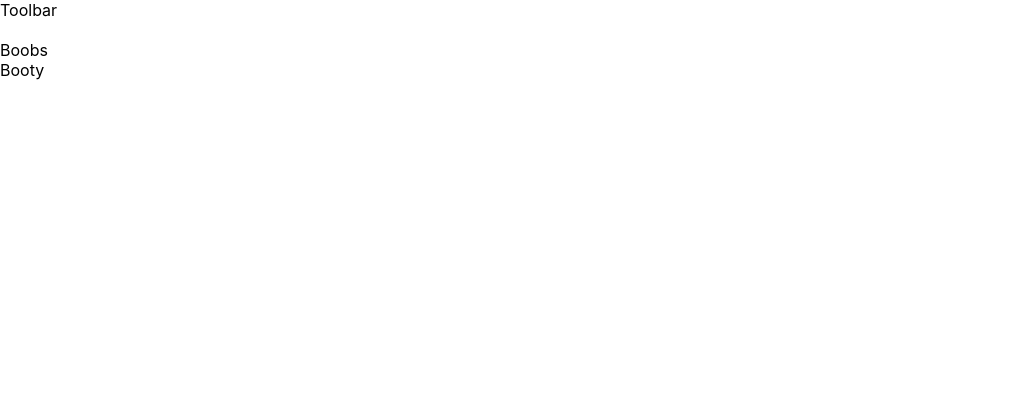
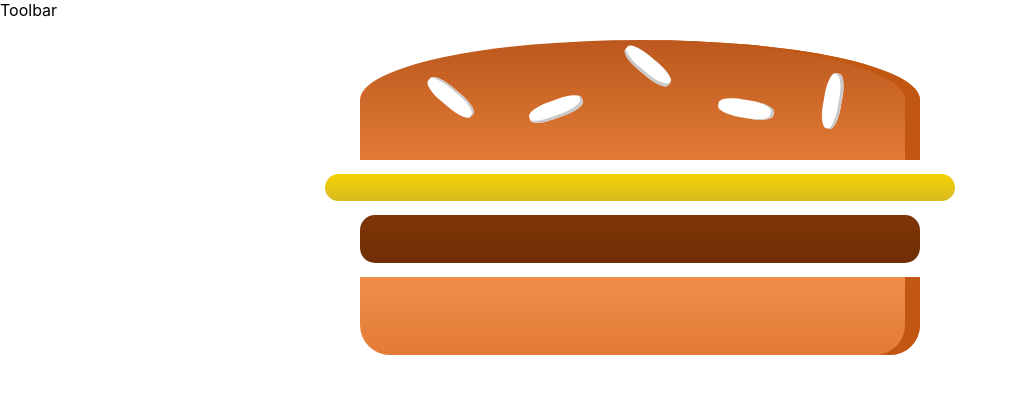
Before and after one commit to Mezba132/Burger-Builder, a React (Create React App) app: page / in a window 1280 px wide. Shown: the top 394 px of the page, without its empty margins (0-1017 px from the left). Built offline with nearby package versions, Linux system fonts and the light colour scheme.

Commit message:
Design Burger, Add prop type validation

```diff
--- a/package.json
+++ b/package.json
@@ -6,6 +6,7 @@
     "@testing-library/jest-dom": "^5.11.6",
     "@testing-library/react": "^11.2.2",
     "@testing-library/user-event": "^12.6.0",
+    "prop-types": "^15.7.2",
     "react": "^17.0.1",
     "react-dom": "^17.0.1",
     "react-scripts": "4.0.1",
--- /dev/null
+++ b/src/components/Burger/Burger.js
@@ -0,0 +1,17 @@
+import React from 'react';
+import Classes from './Burger.module.css';
+import BurgerIngredients from './BurgerIngredients/BurgerIngredients';
+
+const burger = (props) => {
+
+    return (
+        <div className={Classes.Burger}>
+            <BurgerIngredients type="Bread-top"/>
+            <BurgerIngredients type="Cheese"/>
+            <BurgerIngredients type="Meat"/>
+            <BurgerIngredients type="Bread-Bottom"/>
+        </div>
+    )
+}
+
+export default burger;
--- /dev/null
+++ b/src/components/Burger/Burger.module.css
@@ -0,0 +1,30 @@
+.Burger {
+    width: 100%;
+    margin: auto;
+    height: 250px;
+    /* overflow: scroll; */
+    text-align: center;
+    font-weight: bold;
+    font-size: 1.2rem;
+}
+
+@media (min-width: 500px) and (min-height: 400px) {
+    .Burger {
+        width: 350px;
+        height: 300px;
+    }
+}
+
+@media (min-width: 500px) and (min-height: 401px) {
+    .Burger {
+        width: 450px;
+        height: 400px;
+    }
+}
+
+@media (min-width: 1000px) and (min-height: 700px) {
+    .Burger {
+        width: 700px;
+        height: 600px;
+    }
+}
--- /dev/null
+++ b/src/components/Burger/BurgerIngredients/BurgerIngredients.js
@@ -0,0 +1,44 @@
+import React, { Component } from 'react';
+import propTypes from 'prop-types';
+
+import classes from './BurgerIngredients.module.css'
+
+class BurgerIngreditents extends Component {
+    render () {
+        let ingredients = null;
+        switch (this.props.type) {
+            case ('Bread-top'):
+                ingredients = <div className={classes.BreadTop}>
+                    <div className={classes.Seeds1}></div>
+                    <div className={classes.Seeds2}></div>
+                    </div>
+                break;
+            case ('Meat') :
+                ingredients = <div className={classes.Meat}></div>
+                break;
+            case ('Cheese') :
+                ingredients = <div className={classes.Cheese}></div>
+                break;
+            case ('Salad') :
+                ingredients = <div className={classes.Salad}></div>
+                break;
+            case ('Bacon') :
+                ingredients = <div className={classes.Bacon}></div>
+                break;
+            case ('Bread-Bottom') :
+            ingredients = <div className={classes.BreadBottom}></div>
+                break;
+            default:
+                ingredients = null;
+                break;
+        }
+
+        return ingredients;
+    }
+}
+
+BurgerIngreditents.propTypes = {
+    type : propTypes.string.isRequired
+}
+
+export default BurgerIngreditents;
--- /dev/null
+++ b/src/components/Burger/BurgerIngredients/BurgerIngredients.module.css
@@ -0,0 +1,113 @@
+.BreadBottom {
+    height: 13%;
+    width: 80%;
+    background: linear-gradient(#F08E4A, #e27b36);
+    border-radius: 0 0 30px 30px;
+    box-shadow: inset -15px 0 #c15711;
+    margin: 2% auto;
+}
+
+.BreadTop {
+    height: 20%;
+    width: 80%;
+    background: linear-gradient(#bc581e, #e27b36);
+    border-radius: 50% 50% 0 0;
+    box-shadow: inset -15px 0 #c15711;
+    margin: 2% auto;
+    position: relative;
+}
+
+.Seeds1 {
+    width: 10%;
+    height: 15%;
+    position: absolute;
+    background-color: white;
+    left: 30%;
+    top: 50%;
+    border-radius: 40%;
+    transform: rotate(-20deg);
+    box-shadow: inset -2px -3px #c9c9c9;
+}
+
+.Seeds1:after {
+    content: "";
+    width: 100%;
+    height: 100%;
+    position: absolute;
+    background-color: white;
+    left: -170%;
+    top: -260%;
+    border-radius: 40%;
+    transform: rotate(60deg);
+    box-shadow: inset -1px 2px #c9c9c9;
+  }
+
+.Seeds1:before {
+    content: "";
+    width: 100%;
+    height: 100%;
+    position: absolute;
+    background-color: white;
+    left: 180%;
+    top: -50%;
+    border-radius: 40%;
+    transform: rotate(60deg);
+    box-shadow: inset -1px -3px #c9c9c9;
+  }
+
+  .Seeds2 {
+    width: 10%;
+    height: 15%;
+    position: absolute;
+    background-color: white;
+    left: 64%;
+    top: 50%;
+    border-radius: 40%;
+    transform: rotate(10deg);
+    box-shadow: inset -3px 0 #c9c9c9;
+  }
+
+  .Seeds2:before {
+    content: "";
+    width: 100%;
+    height: 100%;
+    position: absolute;
+    background-color: white;
+    left: 150%;
+    top: -130%;
+    border-radius: 40%;
+    transform: rotate(90deg);
+    box-shadow: inset 1px 3px #c9c9c9;
+  }
+
+
+.Meat {
+    width: 80%;
+    height: 8%;
+    background: linear-gradient(#7f3608, #702e05);
+    margin: 2% auto;
+    border-radius: 15px;
+}
+
+.Cheese {
+    width: 90%;
+    height: 4.5%;
+    margin: 2% auto;
+    background: linear-gradient(#f4d004, #d6bb22);
+    border-radius: 20px;
+}
+
+.Salad {
+    width: 85%;
+    height: 7%;
+    margin: 2% auto;
+    background: linear-gradient(#228c1d, #91ce50);
+    border-radius: 20px;
+}
+
+.Bacon {
+    width: 80%;
+    height: 3%;
+    background: linear-gradient(#bf3813, #c45e38);
+    margin: 2% auto;
+}
--- a/src/containers/BurgerBuilder/BurgerBuilder.js
+++ b/src/containers/BurgerBuilder/BurgerBuilder.js
@@ -1,4 +1,6 @@
 import React, { Component } from 'react';
+import Burger from '../../components/Burger/Burger';
+
 import Aux from '../../hoc/Aox';
 
 class burger extends Component {
@@ -6,10 +8,7 @@
         return(
             <Aux>
                 <div>
-                    Boobs
-                </div>
-                <div>
-                    Booty
+                   <Burger />
                 </div>
             </Aux>
         )
```
